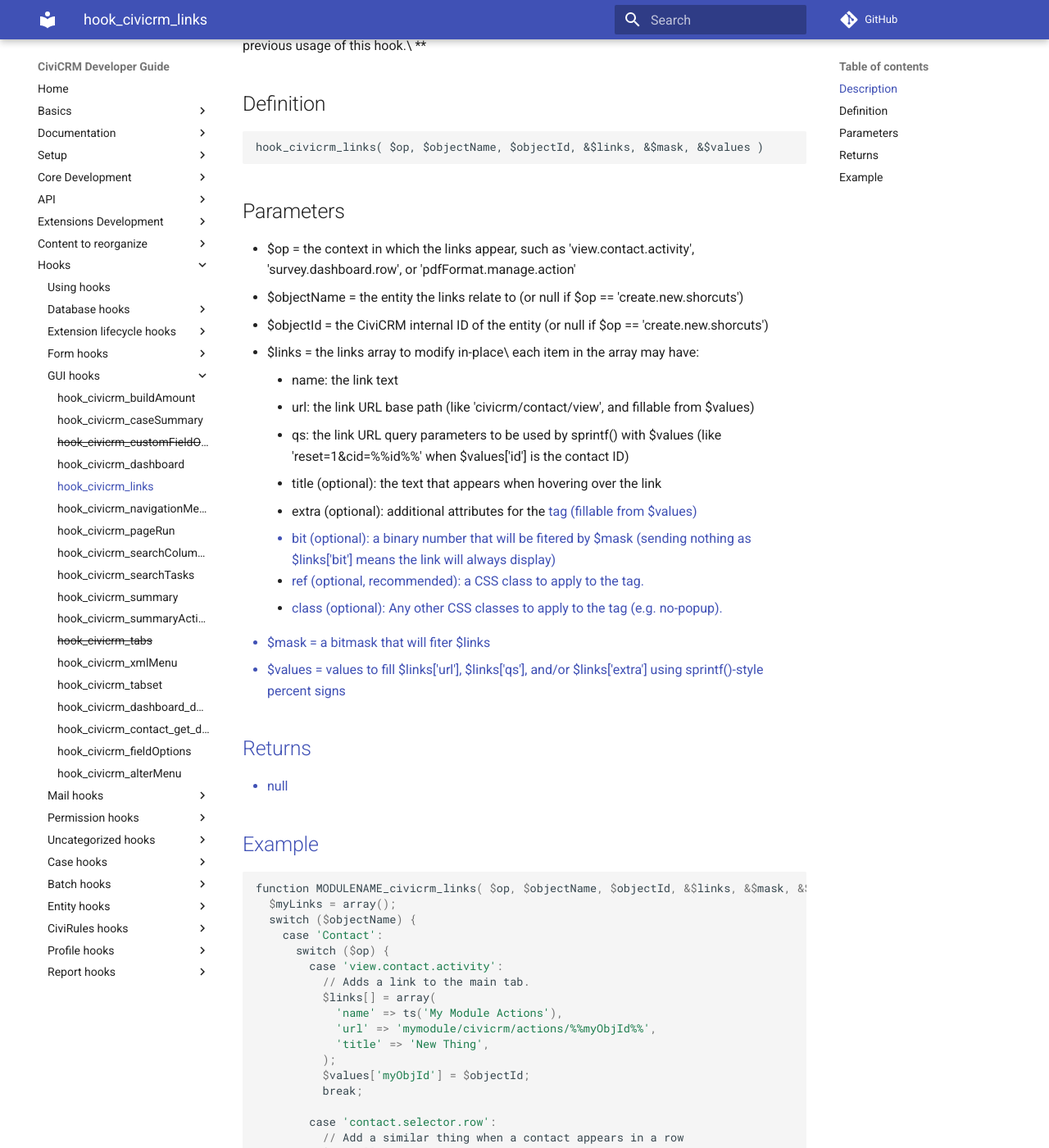
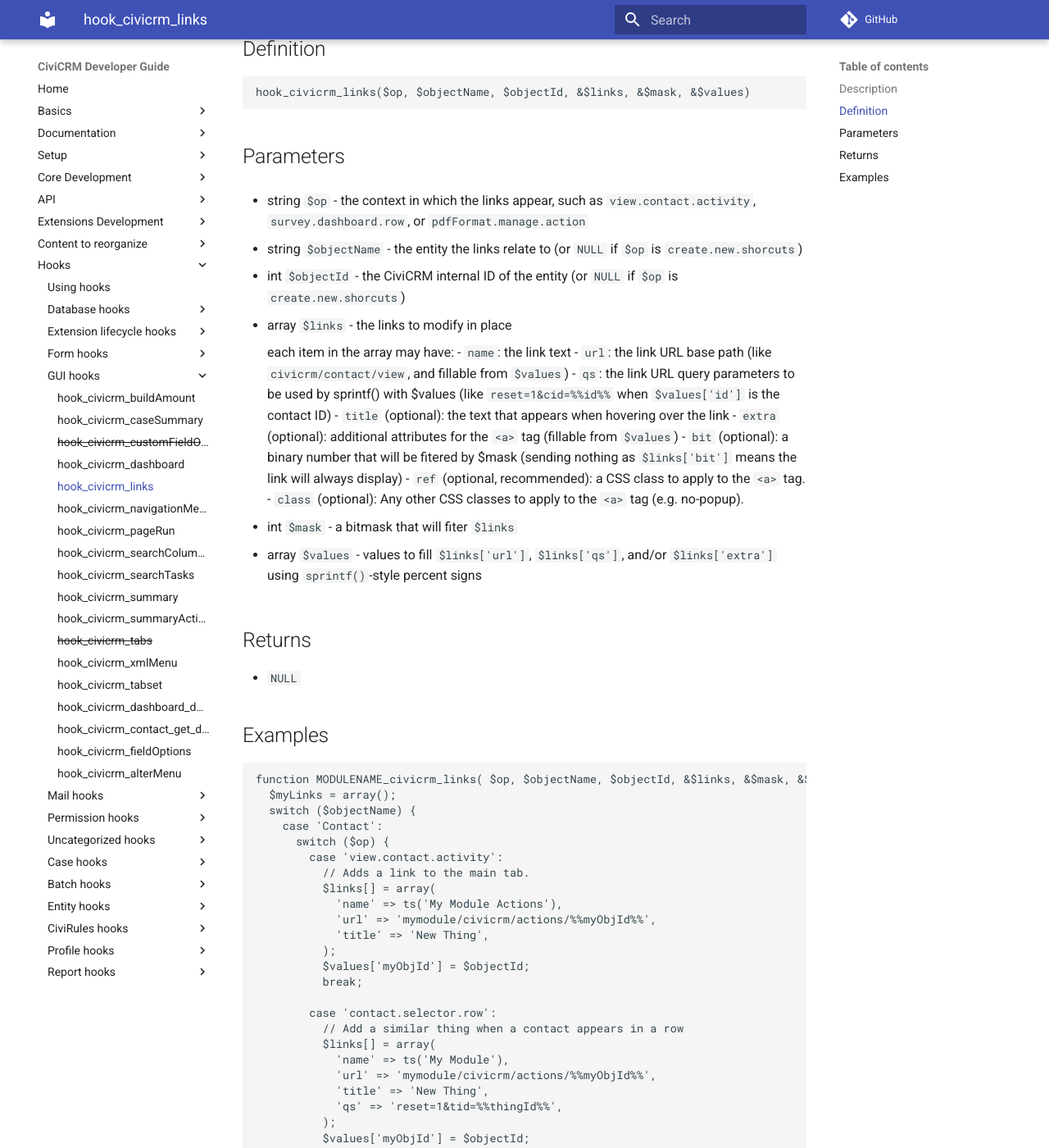
Before and after one commit to civicrm/civicrm-dev-docs, an MkDocs documentation site: the page built from docs/hooks/hook_civicrm_links.md, in a window 1280 px wide and 1400 px high, scrolled down 373 px. Shown: the whole window at 82% size. Built offline with MkDocs 1.6.1 and Material for MkDocs 9.7.7, drawn with Linux system fonts in a browser that asks for light colours; comment, search, counter and statistics services are not loaded; old or Windows-style settings are respelled for this version of MkDocs; some of the changed text lies outside the part shown.

Commit message:
hook_civicrm_links: formatting fixes

````diff
--- a/docs/hooks/hook_civicrm_links.md
+++ b/docs/hooks/hook_civicrm_links.md
@@ -7,145 +7,144 @@
 dropdown, and the Actions dropdown at the top of a contact record.
 
 Note: remember to use the string processing functions of your host
-framework ( ts() for CiviCRM extensions, t() for Drupal modules, etc).
-
-**This hook has had major changes for 4.5
-([CRM-13434](http://issues.civicrm.org/jira/browse/CRM-13434)****).
-Please [see the 4.4
-documentation](https://wiki.civicrm.org/confluence/display/CRMDOC44/hook_civicrm_links) for
-previous usage of this hook.\
-**
+framework ( `ts()` for CiviCRM extensions, `t()` for Drupal modules, etc).
 
 ## Definition
 
-    hook_civicrm_links( $op, $objectName, $objectId, &$links, &$mask, &$values )
+```php
+hook_civicrm_links($op, $objectName, $objectId, &$links, &$mask, &$values)
+```
 
 ##  Parameters
 
--   $op = the context in which the links appear, such as
-    'view.contact.activity', 'survey.dashboard.row', or
-    'pdfFormat.manage.action'
--   $objectName = the entity the links relate to (or null if $op ==
-    'create.new.shorcuts')
--   $objectId = the CiviCRM internal ID of the entity (or null if $op
-    == 'create.new.shorcuts')
--   $links = the links array to modify in-place\
-     each item in the array may have:
-    -   name: the link text
-    -   url: the link URL base path (like 'civicrm/contact/view', and
-        fillable from $values)
-    -   qs: the link URL query parameters to be used by sprintf() with
-        $values (like 'reset=1&cid=%%id%%' when $values['id'] is the
+-   string `$op` - the context in which the links appear, such as
+    `view.contact.activity`, `survey.dashboard.row`, or
+    `pdfFormat.manage.action`
+
+-   string `$objectName` - the entity the links relate to (or `NULL` if `$op` is
+    `create.new.shorcuts`)
+
+-   int `$objectId` - the CiviCRM internal ID of the entity (or `NULL` if `$op`
+    is `create.new.shorcuts`)
+
+-   array `$links` - the links to modify in place
+
+    each item in the array may have:
+    -   `name`: the link text
+    -   `url`: the link URL base path (like `civicrm/contact/view`, and
+        fillable from `$values`)
+    -   `qs`: the link URL query parameters to be used by sprintf() with
+        $values (like `reset=1&cid=%%id%%` when `$values['id']` is the
         contact ID)
-    -   title (optional): the text that appears when hovering over the
+    -   `title` (optional): the text that appears when hovering over the
         link
-    -   extra (optional): additional attributes for the <a> tag
-        (fillable from $values)
-    -   bit (optional): a binary number that will be fitered by $mask
-        (sending nothing as $links['bit'] means the link will always
+    -   `extra` (optional): additional attributes for the `<a>` tag
+        (fillable from `$values`)
+    -   `bit` (optional): a binary number that will be fitered by $mask
+        (sending nothing as `$links['bit']` means the link will always
         display)
-    -   ref (optional, recommended): a CSS class to apply to the <a>
+    -   `ref` (optional, recommended): a CSS class to apply to the `<a>`
         tag.
-    -   class (optional): Any other CSS classes to apply to the <a>
+    -   `class` (optional): Any other CSS classes to apply to the `<a>`
         tag (e.g. no-popup).
--   $mask = a bitmask that will fiter $links
--   $values = values to fill $links['url'], $links['qs'], and/or
-    $links['extra'] using sprintf()-style percent signs
+
+-   int `$mask` - a bitmask that will fiter `$links`
+
+-   array `$values` - values to fill `$links['url']`, `$links['qs']`, and/or
+    `$links['extra']` using `sprintf()`-style percent signs
 
 ## Returns
 
--   null
+-   `NULL`
 
-## Example
+## Examples
 
-    function MODULENAME_civicrm_links( $op, $objectName, $objectId, &$links, &$mask, &$values ) {
-      $myLinks = array();
-      switch ($objectName) {
-        case 'Contact':
-          switch ($op) {
-            case 'view.contact.activity':
-              // Adds a link to the main tab.
-              $links[] = array(
-                'name' => ts('My Module Actions'),
-                'url' => 'mymodule/civicrm/actions/%%myObjId%%',
-                'title' => 'New Thing',
-              );
-              $values['myObjId'] = $objectId;
-              break;
+```php
+function MODULENAME_civicrm_links( $op, $objectName, $objectId, &$links, &$mask, &$values ) {
+  $myLinks = array();
+  switch ($objectName) {
+    case 'Contact':
+      switch ($op) {
+        case 'view.contact.activity':
+          // Adds a link to the main tab.
+          $links[] = array(
+            'name' => ts('My Module Actions'),
+            'url' => 'mymodule/civicrm/actions/%%myObjId%%',
+            'title' => 'New Thing',
+          );
+          $values['myObjId'] = $objectId;
+          break;
 
-            case 'contact.selector.row':
-              // Add a similar thing when a contact appears in a row
-              $links[] = array(
-                'name' => ts('My Module'),
-                'url' => 'mymodule/civicrm/actions/%%myObjId%%',
-                'title' => 'New Thing',
-                'qs' => 'reset=1&tid=%%thingId%%',
-              );
-              $values['myObjId'] = $objectId;
-              $values['thingId'] = 'mything';
-              break;
+        case 'contact.selector.row':
+          // Add a similar thing when a contact appears in a row
+          $links[] = array(
+            'name' => ts('My Module'),
+            'url' => 'mymodule/civicrm/actions/%%myObjId%%',
+            'title' => 'New Thing',
+            'qs' => 'reset=1&tid=%%thingId%%',
+          );
+          $values['myObjId'] = $objectId;
+          $values['thingId'] = 'mything';
+          break;
 
-            case 'create.new.shorcuts':
-              // add link to create new profile
-               $links[] = array(
-                'url'   => '/civicrm/admin/uf/group?action=add&reset=1',
-                'name' => ts('New Profile'), // old extensions using 'title' will still work
-               );
-               break;
+        case 'create.new.shorcuts':
+          // add link to create new profile
+           $links[] = array(
+            'url'   => '/civicrm/admin/uf/group?action=add&reset=1',
+            'name' => ts('New Profile'), // old extensions using 'title' will still work
+           );
+           break;
+      }
+  }
+  return $myLinks;
+}
+```
+
+Adding contextual links to the rows of a contact's Events tab and Find
+Participants search result
+
+```php
+function mymodule_civicrm_links( $op, $objectName, $objectId, &$links, &$mask, &$values ) {
+  //create a Send Invoice link with the context of the participant's order ID (a custom participant field)
+  switch ($objectName) {
+    case 'Participant':
+      switch ($op) {
+        case 'participant.selector.row':
+          $cid = $values['cid'];
+          $order_id = lg_get_order_id_by_pid($objectId);
+
+          //check if this participant is a student with a parent, for saving the email.
+          //if not, fall back to current contact record
+          $result = civicrm_api3('Relationship', 'get', array(
+            'sequential' => 1,
+            'return' => "contact_id_b",
+            'relationship_type_id' => 1,
+            'contact_id_a' => $cid,
+          ));
+
+          $parent_id = $result['values'][0]['contact_id_b'];
+
+          if ($parent_id > 0) {
+            $cid = $parent_id;
           }
+
+          $links[] = array(
+              'name' => ts('Send Invoice'),
+              'title' => ts('Send Invoice'),
+              'url' => 'civicrm/activity/email/add',
+              'qs' => "action=add&reset=1&cid=$cid&selectedChild=activity&atype=3&order_id=$order_id"
+            );
+          break;
       }
-      return $myLinks;
-    }
+  }
+}
 
-
-
-
-
-**Adding contextual links to the rows of a contact's Events tab and Find
-Participants search result**
-
-    //part of a native Civi extension, not CMS-specfic
-
-    function mymodule_civicrm_links( $op, $objectName, $objectId, &$links, &$mask, &$values ) {
-      //create a Send Invoice link with the context of the participant's order ID (a custom participant field)
-      switch ($objectName) {
-        case 'Participant':
-          switch ($op) {
-            case 'participant.selector.row':
-              $cid = $values['cid'];
-              $order_id = lg_get_order_id_by_pid($objectId);
-
-              //check if this participant is a student with a parent, for saving the email.
-              //if not, fall back to current contact record
-              $result = civicrm_api3('Relationship', 'get', array(
-                'sequential' => 1,
-                'return' => "contact_id_b",
-                'relationship_type_id' => 1,
-                'contact_id_a' => $cid,
-              ));
-
-              $parent_id = $result['values'][0]['contact_id_b'];
-
-              if ($parent_id > 0) {
-                $cid = $parent_id;
-              }
-
-              $links[] = array(
-                  'name' => ts('Send Invoice'),
-                  'title' => ts('Send Invoice'),
-                  'url' => 'civicrm/activity/email/add',
-                  'qs' => "action=add&reset=1&cid=$cid&selectedChild=activity&atype=3&order_id=$order_id"
-                );
-              break;
-          }
-      }
-    }
-
-    function lg_get_order_id_by_pid($pid) {
-          $result = civicrm_api3('Participant', 'get', array(
-            'sequential' => 1,
-            'return' => "custom_11",
-            'id' => $pid,
-          ));
-          return $result['values'][0]['custom_11'];
-    }
+function lg_get_order_id_by_pid($pid) {
+  $result = civicrm_api3('Participant', 'get', array(
+    'sequential' => 1,
+    'return' => "custom_11",
+    'id' => $pid,
+  ));
+  return $result['values'][0]['custom_11'];
+}
+```
````
